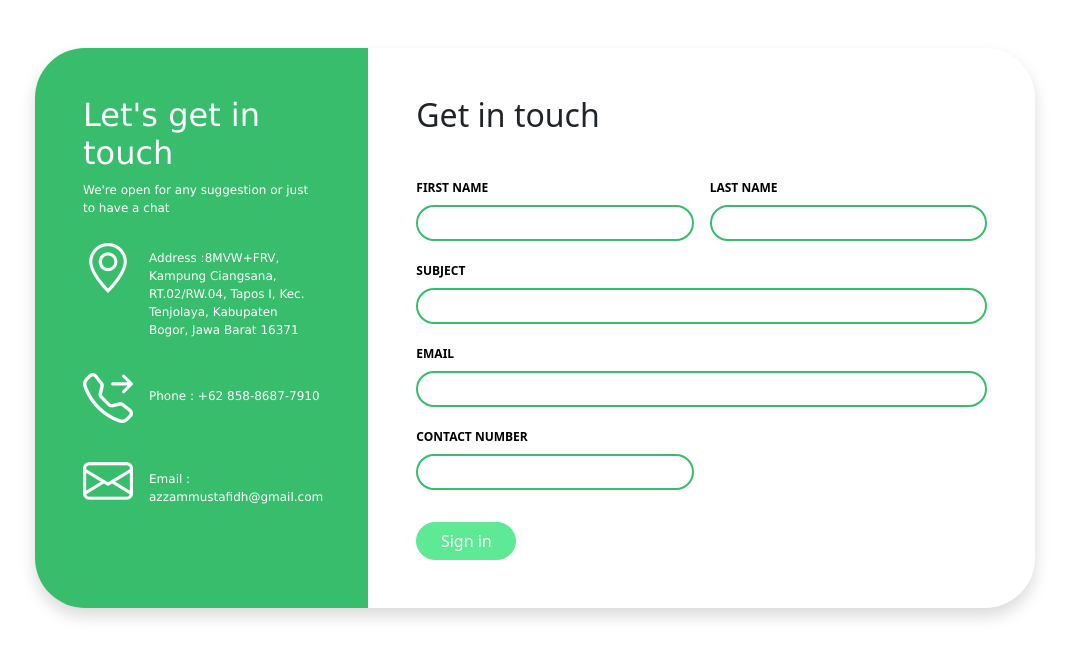
After one commit to MehmedAzka/healthScope, a PHP site: page /Contact.php in a window 1280 px wide. The commit adds this page. Shown: the top 658 px of the page, without its empty margins (105-1174 px from the left). Run offline with PHP 8.4, Linux system fonts and the light colour scheme.

Commit message:
first ardy's commit

```diff
--- /dev/null
+++ b/Contact.php
@@ -0,0 +1,67 @@
+
+<!DOCTYPE html>
+<html lang="en">
+<head>
+    <meta charset="UTF-8">
+    <meta http-equiv="X-UA-Compatible" content="IE=edge">
+    <meta name="viewport" content="width=device-width, initial-scale=1.0">
+    <title></title>
+
+    <link href="https://cdn.jsdelivr.net/npm/bootstrap@5.0.2/dist/css/bootstrap.min.css" rel="stylesheet" integrity="sha384-EVSTQN3/azprG1Anm3QDgpJLIm9Nao0Yz1ztcQTwFspd3yD65VohhpuuCOmLASjC" crossorigin="anonymous">
+    <link href="css/contact.css" rel="stylesheet">
+    <link rel="stylesheet" href="https://cdn.jsdelivr.net/npm/bootstrap-icons@1.10.3/font/bootstrap-icons.css">
+</head>
+<body>
+    <div class="container mt-5 shadow ">
+        <div class="row ">
+            <div class="col-md-4 bg-primary p-5 text-white order-sm-first order-last">
+                <h2>Let's get in touch</h2>
+                <p>We're open for any suggestion or just to have a chat</p>
+                <div class="d-flex mt-2">
+                    <i class="bi bi-geo-alt"></i>
+                    <p class="mt-3 ms-3">Address :8MVW+FRV, Kampung Ciangsana, RT.02/RW.04, Tapos I, Kec. Tenjolaya, Kabupaten Bogor, Jawa Barat 16371</p>
+                </div>
+                <div class="d-flex mt-2">
+                    <i class="bi bi-telephone-forward"></i>
+                    <p class="mt-4 ms-3">Phone : +62 858-8687-7910</p>
+                </div>
+                <div class="d-flex mt-2">
+                    <i class="bi bi-envelope"></i>
+                    <p class="mt-4 ms-3">Email :  azzammustafidh@gmail.com</p>
+                </div>
+            </div>
+            <div class="col-md-8 p-5 ">
+                <h2>Get in touch</h2>
+                <form class="row g-3 contactForm mt-4" method="post" action="send.php">
+                    <div class="col-md-6">
+                      <label for="inputEmail4" class="form-label" name="recipient" >First Name</label>
+                      <input type="" class="form-control" id="inputEmail4" required>
+                    </div>
+                    <div class="col-md-6">
+                      <label for="inputPassword4" class="form-label">Last Name</label>
+                      <input type="password" class="form-control" id="inputPassword4" required>
+                    </div>
+                    <div class="col-12">
+                      <label for="inputAddress" class="form-label" name="subject" >Subject</label>
+                      <input type="text" class="form-control" id="inputAddress" required>
+                    </div>
+                    <div class="col-12">
+                        <label for="inputAddress" class="form-label">Email </label>
+                        <input type="email" class="form-control" id="inputAddress" required>
+                      </div>
+                    <div class="col-md-6">
+                        <label for="inputCity" class="form-label">Contact Number</label>
+                        <input type="number" class="form-control" id="inputCity" required>
+                      </div>
+                    <div class="col-12">
+                      <button type="submit" value="send" class="btn btn-primary mt-3">Sign in</button>
+                    </div>
+                  </form>
+            </div>
+        </div>
+    </div>
+
+
+    <script src="https://cdn.jsdelivr.net/npm/bootstrap@5.0.2/dist/js/bootstrap.bundle.min.js" integrity="sha384-MrcW6ZMFYlzcLA8Nl+NtUVF0sA7MsXsP1UyJoMp4YLEuNSfAP+JcXn/tWtIaxVXM" crossorigin="anonymous"></script>
+</body>
+</html>
--- /dev/null
+++ b/css/contact.css
@@ -0,0 +1,70 @@
+*{
+    padding: 0;
+    margin: 0;
+    box-sizing: border-box;
+
+}
+.container{
+    width: 1000px!important;
+    border-radius: 50px;
+}
+p{
+    font-size: 12px;
+}
+h1{
+    font-family: Verdana, Geneva, Tahoma, sans-serif!important;
+}
+.bg-primary{
+    background-color: #37BD6B !important;
+    font-family:Verdana, Geneva, Tahoma, sans-serif!important;
+    border-radius: 50px 0px 0px 50px;
+
+}
+.form-control {
+    height: 36px;
+    background: #fff;
+    color: rgba(0, 0, 0, 0.8);
+    font-size: 14px;
+    border-radius: 50px;
+
+    box-shadow: none !important;
+    border: 2px solid #37BD6B;
+}
+.contactForm .form-control {
+    border: none;
+    border: 2px solid #37BD6B;
+    padding: 0;
+}
+
+
+.form-control:focus,.form-control:active {
+    border-color: #01d28e !important;
+}
+.form-label {
+    color: #000;
+    text-transform: uppercase;
+    font-size: 12px;
+    font-weight: 700;
+    margin-bottom: 0.5rem;
+}
+.btn.btn-primary {
+    background: #5EE994 !important;
+    border-color: #5EE994 !important;
+    color: #fff;
+    width: 100px;
+    border-radius: 50px!important;
+
+}
+.btn.btn-primary:hover{
+    background-color: #37BD6B!important;
+}
+
+.bi{
+    font-size: 50px;
+}
+@media only screen and (max-width: 600px) {
+    .container{
+        width: 100%!important;
+        padding-bottom: 207px!important;
+    }
+  }
```
Also changed, not shown: discussion.php (+13 -2 lines), home.php (+88 -28 lines).
